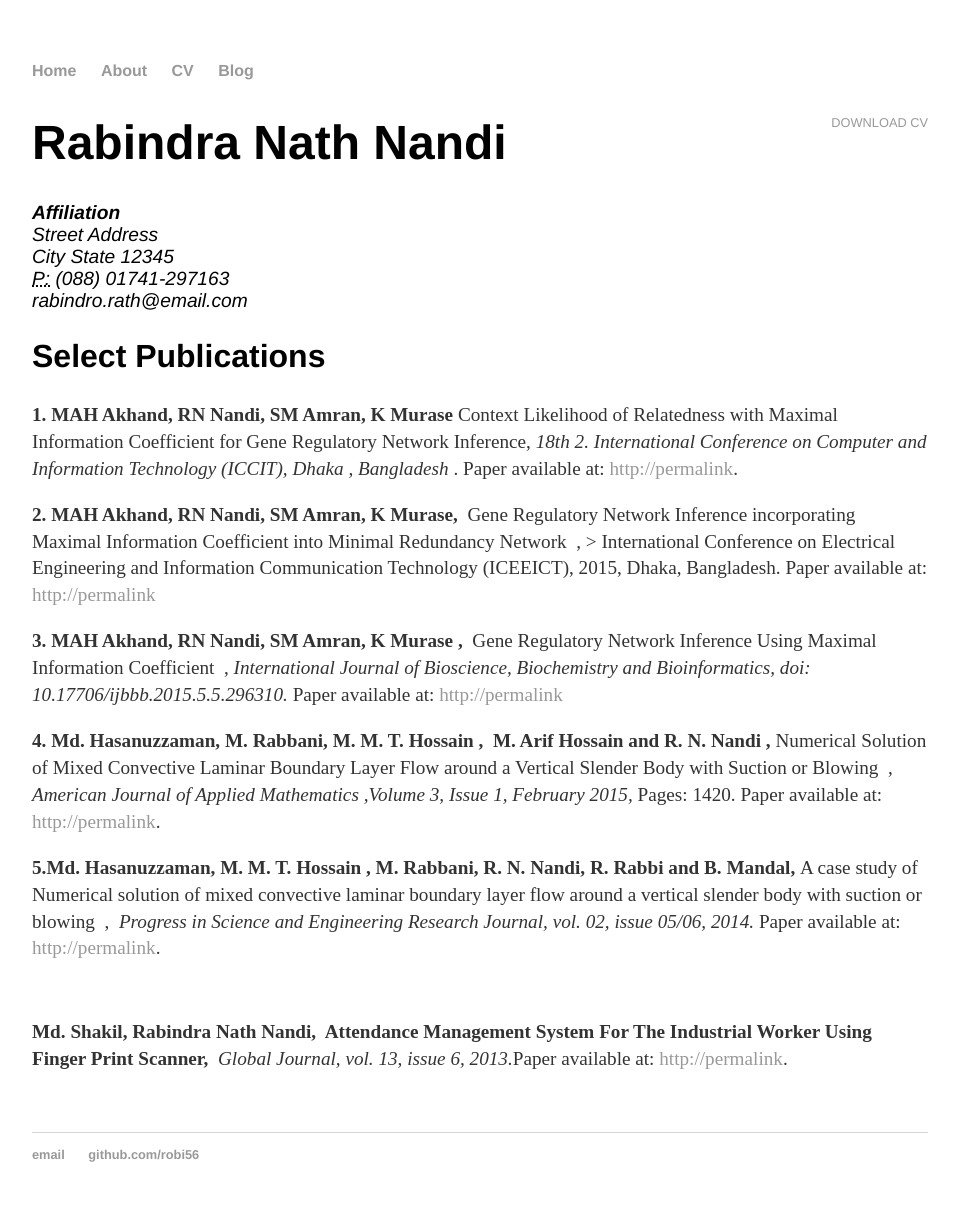
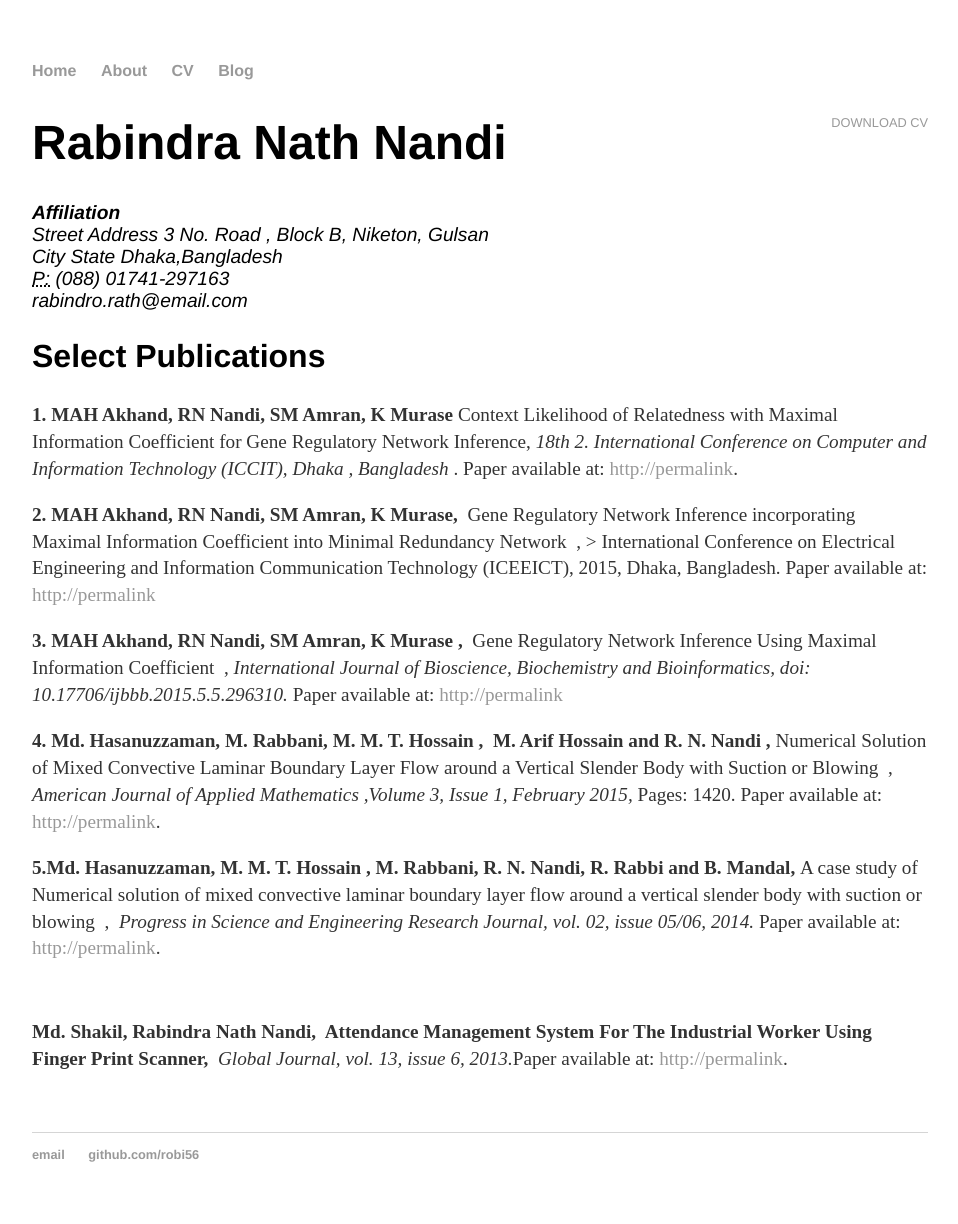
Before and after one commit to robi56/robi56.github.io, a Jekyll site: the page built from cv/index.html, in a window 1280 px wide. Shown: the whole page, without its empty margins (160-1118 px from the left). Built offline with Jekyll 4.4.1, drawn with Linux system fonts in a browser that asks for light colours.

Commit message:
update cv

```diff
--- a/cv/index.html
+++ b/cv/index.html
@@ -8,8 +8,8 @@ title: CV of Your Name
 					<h1>Rabindra Nath Nandi</h1>
 					<address>
 					<strong>Affiliation</strong><br>
-					Street Address<br>
-					City State 12345<br>
+					Street Address 3 No. Road , Block B, Niketon, Gulsan<br>
+					City State Dhaka,Bangladesh<br>
 					<abbr title="phone">P:</abbr> (088) 01741-297163<br>
 					<span class="obfuscate">rabindro.rath@email.com</span>
 					</address>
```
